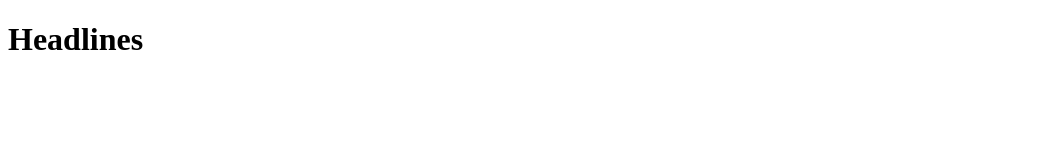
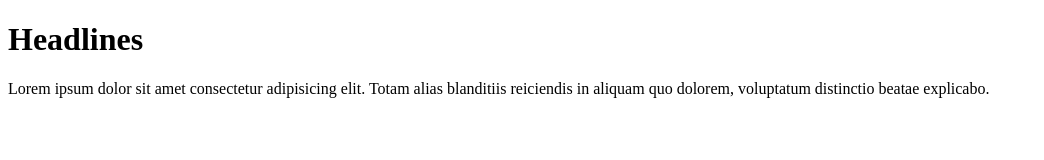
Before and after one commit to martinigonsalvess/my-website-oops, a plain HTML site: page index.html in a window 1280 px wide. Shown: the whole page, without its empty margins (0-1044 px from the left). Drawn offline with Linux system fonts and the light colour scheme.

Commit message:
added Paragraph

```diff
--- a/index.html
+++ b/index.html
@@ -7,6 +7,8 @@
 </head>
 <body>
     <h1>Headlines</h1>
+    <p>Lorem ipsum dolor sit amet consectetur adipisicing elit. Totam alias blanditiis reiciendis in aliquam quo dolorem, voluptatum distinctio beatae explicabo.</p>
+
 
 </body>
 </html>
```
